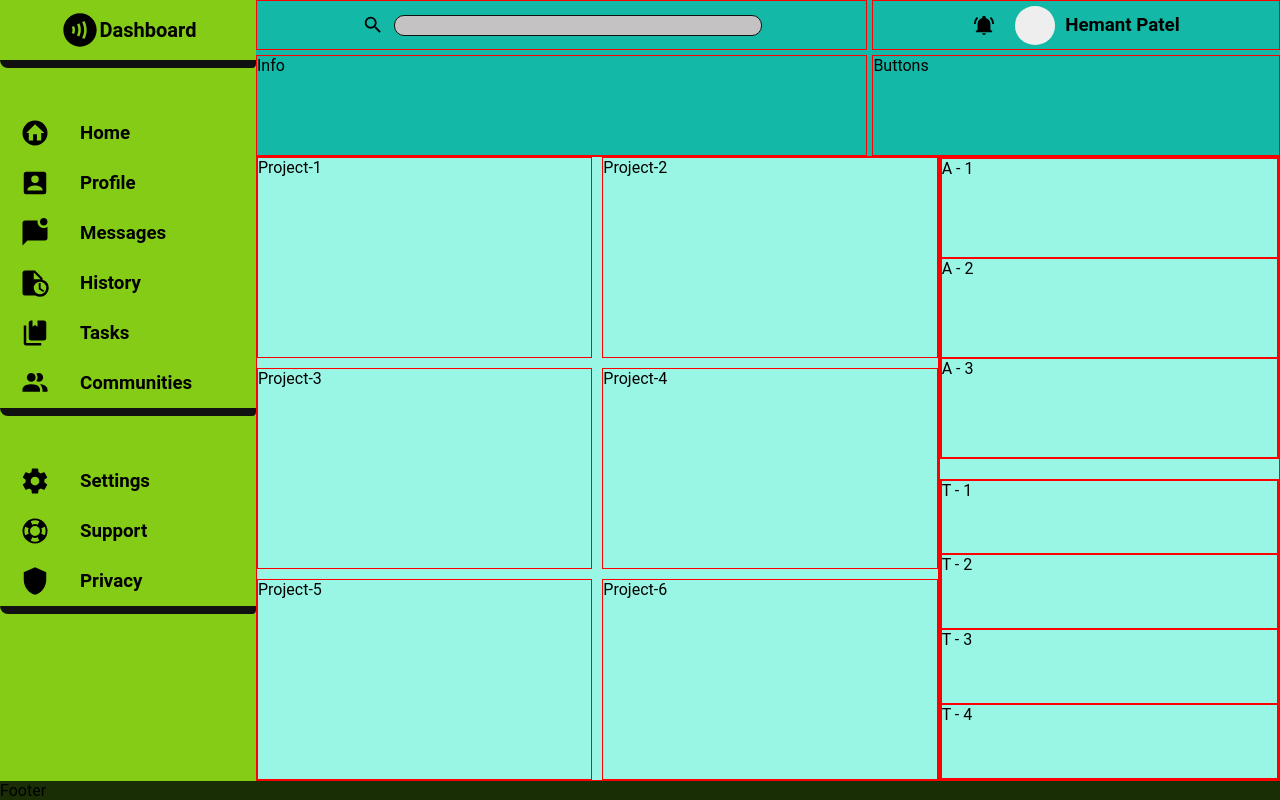
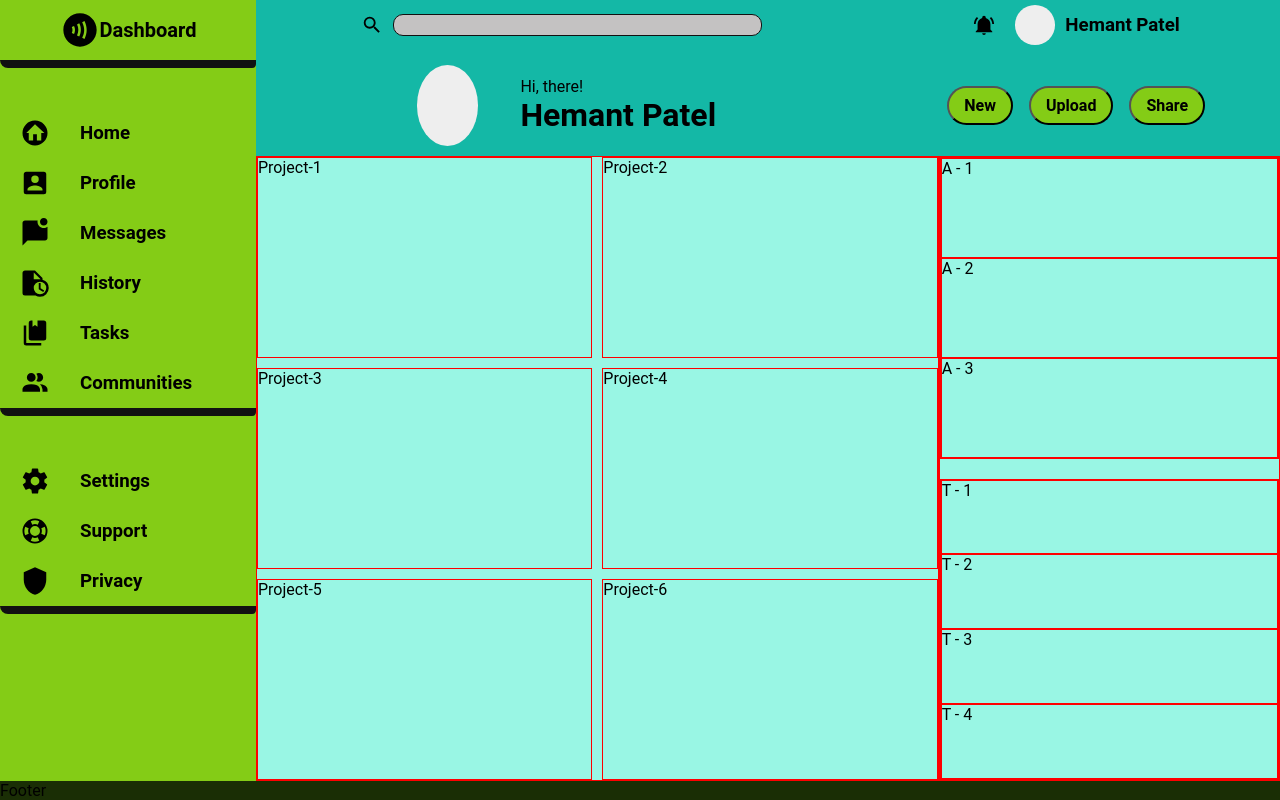
Before and after one commit to Hemant-Dev/admin-dashboard, a plain HTML site: page index.html in a window 1280 px wide. Drawn offline with Linux system fonts and the light colour scheme.

Commit message:
Finished the header section.

```diff
--- a/index.html
+++ b/index.html
@@ -19,8 +19,18 @@
                     <div class="img"></div>
                     <h3>Hemant Patel</h3>
                 </div>
-                <div class="header-info">Info</div>
-                <div class="header-btn">Buttons</div>
+                <div class="header-info">
+                    <div class="img"></div>
+                    <div class="header-info-msg">
+                        <p>Hi, there!</p>
+                        <h1>Hemant Patel</h1>
+                    </div>
+                </div>
+                <div class="header-btn">
+                    <button class="btn">New</button>
+                    <button class="btn">Upload</button>
+                    <button class="btn">Share</button>
+                </div>
             </div>
             <div class="sidebar">
                 <div class="logo">
--- a/style.css
+++ b/style.css
@@ -84,9 +84,6 @@ li h3 {
     grid-template-rows: 1fr 2fr;
     gap: 5px;
 }
-.header > * {
-    border: 1px solid red;
-}
 
 .search-bar,
 .profile {
@@ -107,12 +104,33 @@ li h3 {
     border: 1px solid #111;
     background-color: rgb(196, 194, 194);
 }
+
 .img {
     height: 80%;
     width: 10%;
     background-color: #eee;
     border-radius: 50%;
     margin: 0 10px;
+}
+
+.header-info {
+    display: flex;
+    gap: 2em;
+    align-items: center;
+    justify-content: center;
+}
+.header-btn {
+    display: flex;
+    justify-content: center;
+    align-items: center;
+    gap: 1em;
+}
+.btn {
+    border-radius: 20px;
+    padding: 8px 15px;
+    background-color: #84cc16;
+    font-weight: bold;
+    font-size: 1rem;
 }
 /* Main Content */
 .main-content {
```
